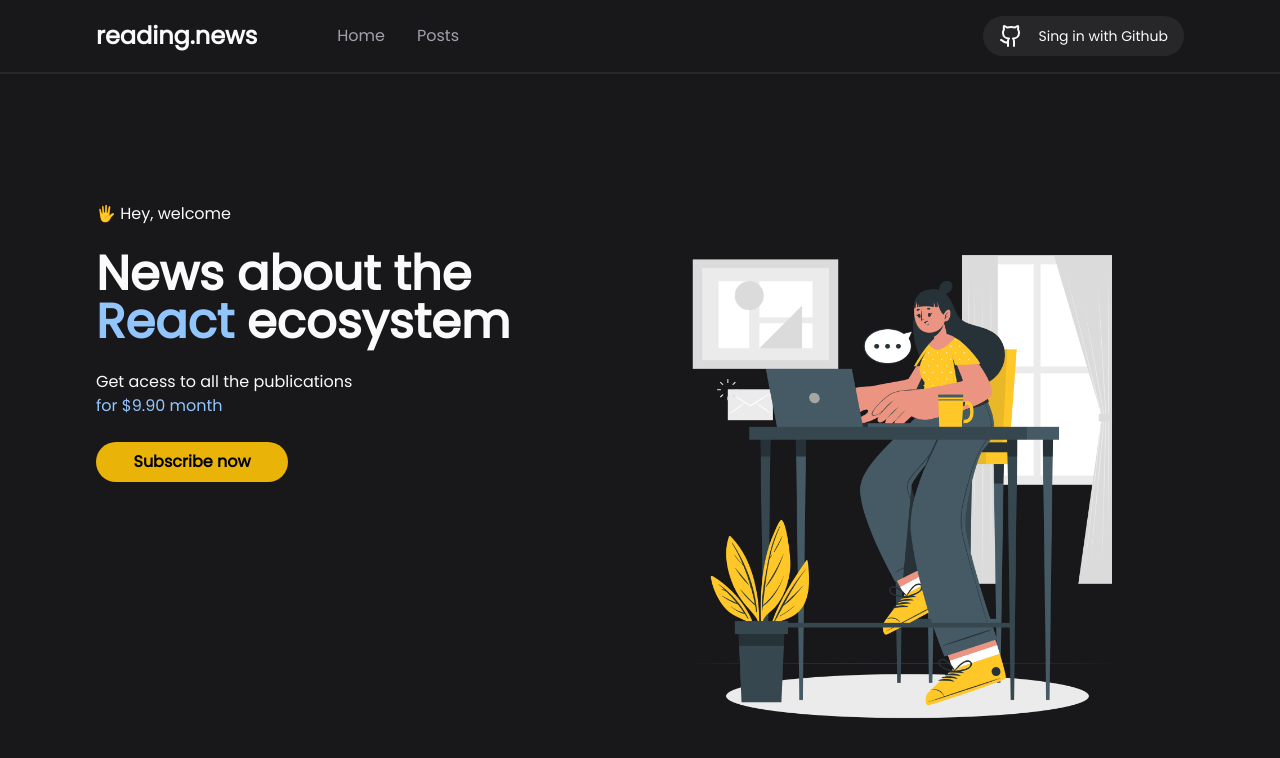
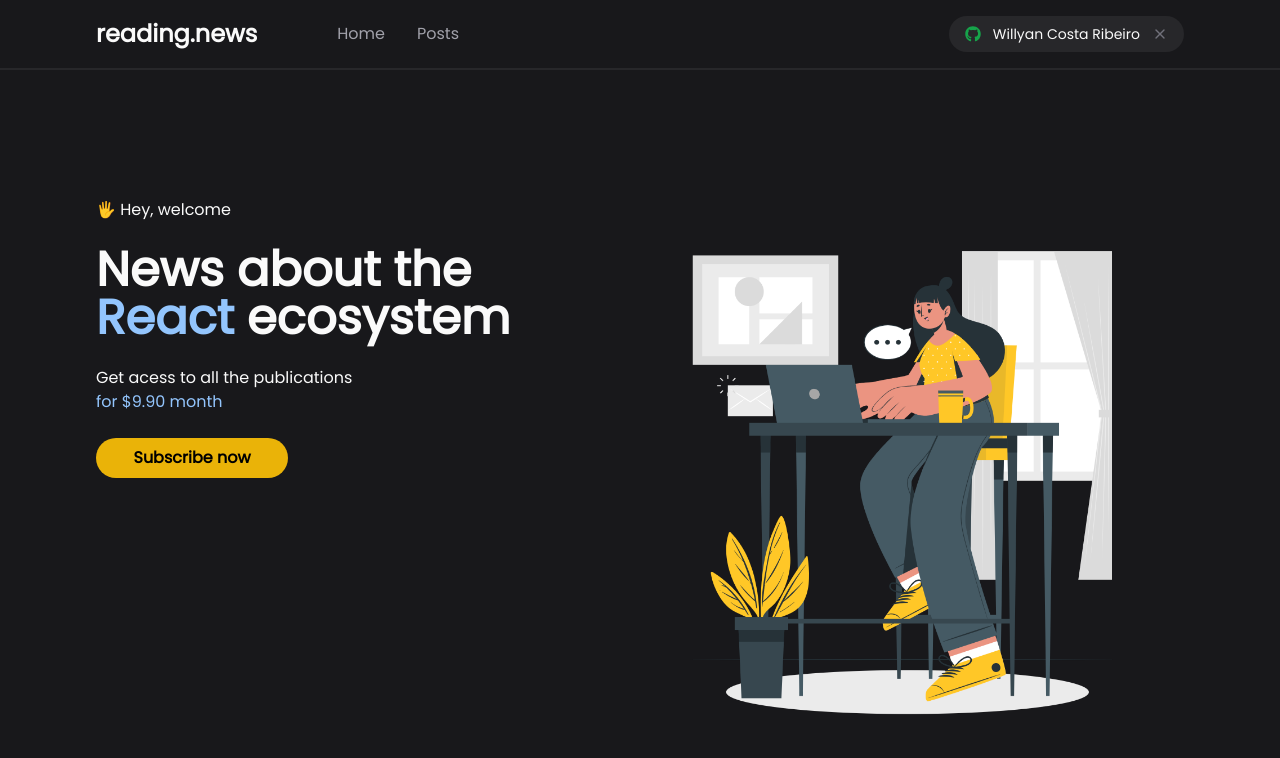
Before and after one commit to willyancr/reading-news, a Next.js app: page / in a window 1280 px wide. Shown: the top 758 px of the page. Built offline with nearby package versions, Linux system fonts and the light colour scheme.

Commit message:
Update Header Component
More detailed changes:
- Refactor the Header component to use a new `SignInButton` component
- Update the navigation links to use the `transition` class for a smoother hover effect
- Reorganize the HTML structure for better readability and semantic meaning

```diff
--- a/src/components/header.tsx
+++ b/src/components/header.tsx
@@ -1,33 +1,27 @@
-import { Github } from 'lucide-react';
 import Link from 'next/link';
+import SignInButton from './sign-in-button';
 
 export default function Header() {
   return (
-    <div className="flex justify-between items-center border-b-2 border-zinc-800 py-4 px-24">
-      <div className="flex items-center gap-20">
+    <header className="flex justify-between items-center border-b-2 border-zinc-800 py-4 px-24">
+      <nav className="flex items-center gap-20">
         <h1 className="text-2xl font-semibold">reading.news</h1>
 
         <div className="flex gap-8">
           <Link href="/">
-            <span className="text-zinc-400 hover:text-zinc-50 hover:border-b-2 hover:border-yellow-500 hover:pb-6 ">
+            <span className="text-zinc-400 hover:text-zinc-50 hover:border-b-2 hover:border-yellow-500 hover:pb-6 transition">
               Home
             </span>
           </Link>
           <Link href="/posts">
-            <span className="text-zinc-400 hover:text-zinc-50 hover:border-b-2 hover:border-yellow-500 hover:pb-6 ">
+            <span className="text-zinc-400 hover:text-zinc-50 hover:border-b-2 hover:border-yellow-500 hover:pb-6 transition">
               Posts
             </span>
           </Link>
         </div>
-      </div>
+      </nav>
 
-      <Link
-        href="/api/auth/signin"
-        className="flex items-center gap-4 bg-zinc-800 px-4 py-2 rounded-full"
-      >
-        <Github />
-        <span className="text-sm">Sing in with Github</span>
-      </Link>
-    </div>
+      <SignInButton />
+    </header>
   );
 }
```
